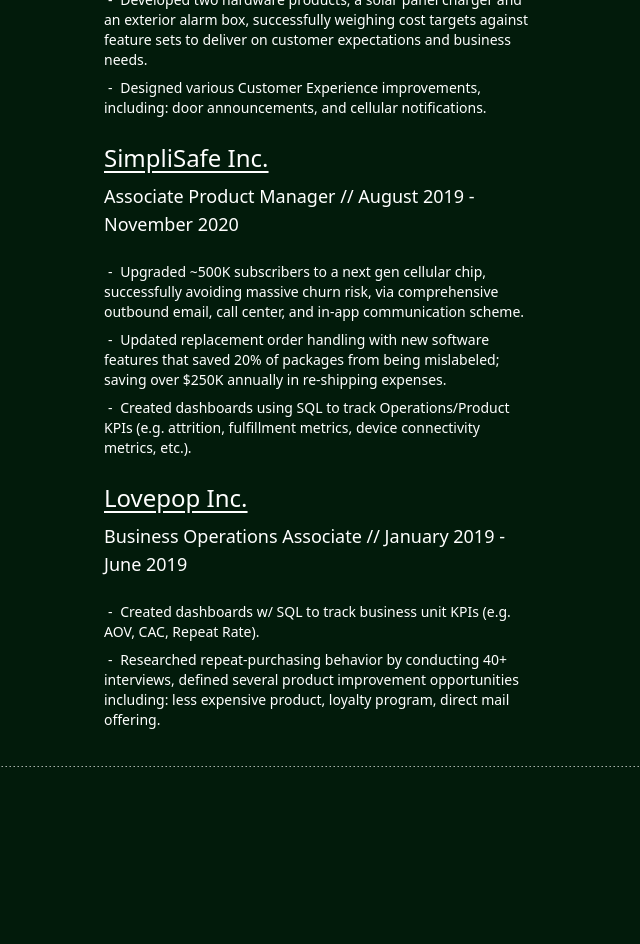
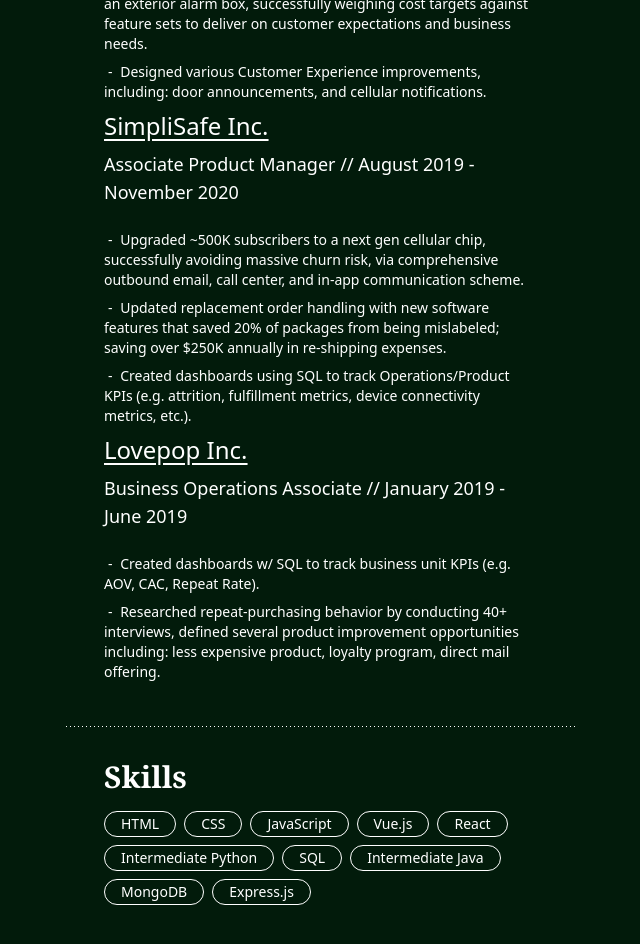
Before and after one commit to ianherri/ianherri.github.io, a Vue app: page / in a window 1280 px wide. Shown: the part 1120-2064 px from the top of the page, without its empty margins (320-960 px from the left). Before the commit the page ends 1983 px from the top, so only its background shows below. Built offline with nearby package versions, Linux system fonts and the light colour scheme.

Commit message:
add skills

```diff
--- a/data/skills.json
+++ b/data/skills.json
@@ -0,0 +1,14 @@
+{
+  "computer_skills": [
+    "HTML",
+    "CSS",
+    "JavaScript",
+    "Vue.js",
+    "React",
+    "Intermediate Python",
+    "SQL",
+    "Intermediate Java",
+    "MongoDB",
+    "Express.js"
+  ]
+}
--- a/src/App.vue
+++ b/src/App.vue
@@ -14,16 +14,6 @@
 function handleScroll() {
   // Get the bounding rectangles for the navbar and header elements
   const nav = document.querySelector(".nav-bar");
-  const welcomeComponent = document.querySelector(".welcome-component");
-  const navbarRect = nav.getBoundingClientRect();
-  const welcomeRect = welcomeComponent.getBoundingClientRect();
-  // Check if the navbar overlaps with the header
-
-  if (navbarRect.bottom > welcomeRect.top) {
-    nav.classList.add("bg-grow");
-  } else {
-    nav.classList.remove("bg-grow");
-  }
 
   if (window.pageYOffset > 0) {
     nav.classList.add("nav-bounce");
@@ -31,9 +21,6 @@
     nav.classList.remove("nav-bounce");
   }
 }
-
-const overlap = "bg-teal-900";
-const noOverlap = "";
 </script>
 
 <template>
@@ -41,7 +28,7 @@
     class="main-container w-screen min-h-full items-center flex flex-col px-6"
   >
     <nav
-      class="nav-bar flex flex-row fixed z-50 justify-center w-full py-4 transition-colors"
+      class="nav-bar flex flex-row fixed z-50 justify-center w-full py-4"
       :class="navbarOverlapsHeader ? overlap : noOverlap"
     >
       <a
@@ -80,6 +67,10 @@
   animation: nav-bounce 0.5s ease-in-out;
 }
 
+.nav-bar {
+  background-color: rgb(2, 27, 11);
+}
+
 @keyframes nav-bounce {
   0%,
   100% {
@@ -90,24 +81,6 @@
   }
 }
 
-.bg-grow {
-  /* set the initial background color and size */
-  background-color: rgb(0, 24, 16);
-
-  /* animate the background color and size */
-  animation: grow 0.75s ease-out;
-}
-
-@keyframes grow {
-  from {
-    background-color: none;
-    width: 0;
-  }
-  to {
-    background-color: rgb(0, 24, 16);
-  }
-}
-
 .tool-tip {
   @apply hidden;
 }
--- a/src/components/ExperienceComp.vue
+++ b/src/components/ExperienceComp.vue
@@ -3,9 +3,9 @@
 </script>
 
 <template>
-  <div class="text-white max-w-lg mx-auto px-10">
+  <div class="text-white max-w-lg mx-auto px-10 pb-2">
     <div class="flex flex-col text-white" v-for="item in data" :key="item.id">
-      <div class="experience-heading py-4">
+      <div class="experience-heading pb-4">
         <a :href="item.url" target="_blank">
           <h2 class="text-2xl underline underline-offset-4 py-1">
             {{ item.company }}
--- a/src/components/QuoteComp.vue
+++ b/src/components/QuoteComp.vue
@@ -19,7 +19,7 @@
 <template>
   <a :href="link" target="_blank">
     <div
-      class="about container text-center max-w-lg text-white mx-auto px-4 py-2"
+      class="about container text-center max-w-lg text-white mx-auto px-10 py-2"
     >
       <p class="text-md font-thin italic">"{{ content }}"</p>
       <p class="text-md text-right font-thin mt-4">– {{ author }}</p>
--- a/src/components/SecondaryHeading.vue
+++ b/src/components/SecondaryHeading.vue
@@ -5,7 +5,7 @@
 </script>
 
 <template>
-  <div class="text-white max-w-lg mx-auto px-10">
+  <div class="text-white max-w-lg mx-auto px-10 pb-4">
     <h1 class="animate-fade-in-one text-3xl font-bold font-serif mt-4">
       {{ text }}
     </h1>
--- a/src/components/SkillsComp.vue
+++ b/src/components/SkillsComp.vue
@@ -1,30 +1,17 @@
 <script setup>
-import data from "../../data/quotes.json";
-
-import { onMounted, ref } from "vue";
-
-const author = ref("");
-const content = ref("");
-const link = ref("");
-
-onMounted(() => {
-  const lengthData = data.length;
-  const randEntry = Math.floor(Math.random() * lengthData);
-  author.value = data[randEntry].author;
-  content.value = data[randEntry].content;
-  link.value = data[randEntry].link;
-});
+import skills from "../../data/skills.json";
 </script>
 
 <template>
-  <a :href="link" target="_blank">
+  <div class="flex flex-row gap-2 flex-wrap max-w-lg mx-auto px-10">
     <div
-      class="about container text-center max-w-lg text-white mx-auto px-4 py-2"
+      class="text-white text-sm font-extralight border border-white px-4 py-0.5 rounded-2xl"
+      v-for="item in skills.computer_skills"
+      :key="item.id"
     >
-      <p class="text-md font-thin italic">"{{ content }}"</p>
-      <p class="text-md text-right font-thin mt-4">– {{ author }}</p>
+      {{ item }}
     </div>
-  </a>
+  </div>
 </template>
 
 <style></style>
--- a/src/components/TheSpacer.vue
+++ b/src/components/TheSpacer.vue
@@ -1,5 +1,5 @@
 <template>
-  <div class="spacer h-px my-8 w-11/12 mx-auto px-8"></div>
+  <div class="spacer h-px my-8 max-w-lg mx-auto px-8"></div>
 </template>
 
 <style>
--- a/src/views/HomeView.vue
+++ b/src/views/HomeView.vue
@@ -5,6 +5,7 @@
 import ExperienceComp from "../components/ExperienceComp.vue";
 // import SkillsComp from "../components/SkillsComp.vue";
 import SecondaryHeading from "../components/SecondaryHeading.vue";
+import SkillsComp from "../components/SkillsComp.vue";
 </script>
 
 <template>
@@ -20,6 +21,8 @@
   <SecondaryHeading text="Experience" />
   <ExperienceComp />
   <TheSpacer />
+  <SecondaryHeading text="Skills" />
+  <SkillsComp />
 
   <div class="footer w-screen h-16"></div>
 </template>
```
